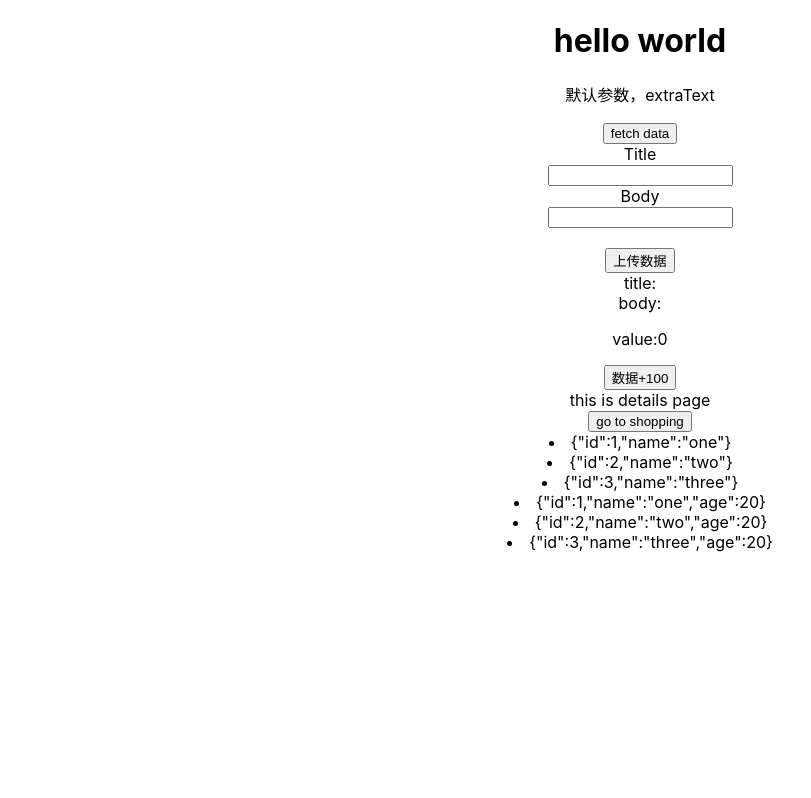
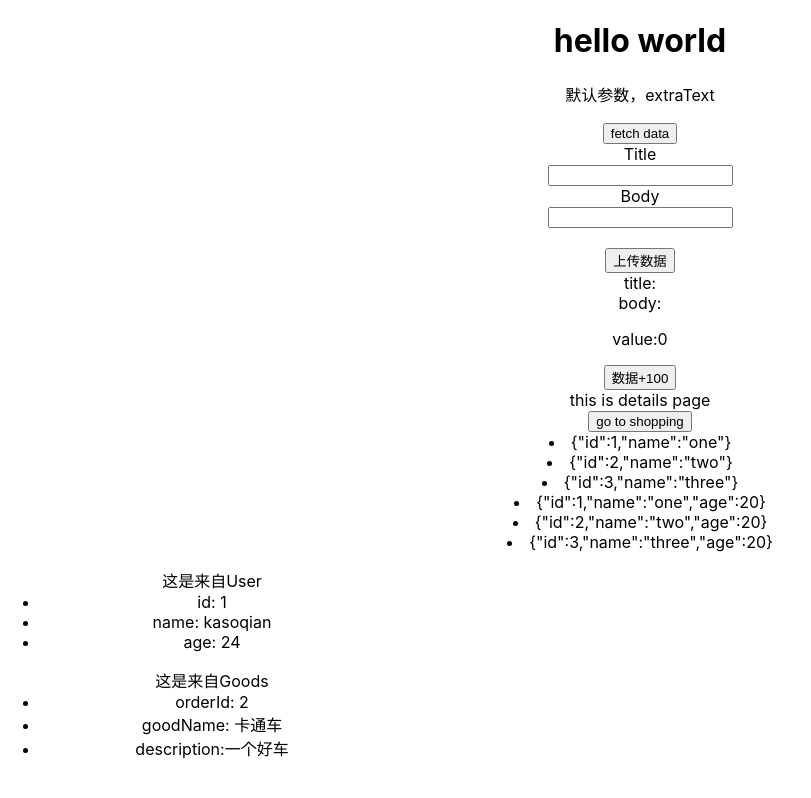
Before and after one commit to kasoqian/react-typescript-demo, a React (Create React App) app: page / in a window 1280 px wide. Shown: the whole page, without its empty margins (0-811 px from the left). Built offline with nearby package versions, Linux system fonts and the light colour scheme.

Commit message:
feat: 全注释, 方便理解与阅读

```diff
--- a/src/App.tsx
+++ b/src/App.tsx
@@ -1,38 +1,47 @@
+/**
+ * 学习React-Typescript的结合使用
+ * @author: kasoqian
+ * @date 2022-04-03
+ */
 import React, { useContext, useState } from "react";
+import { InputValueContext } from "./context/input";
+import Details from "./components/details/index";
+import ComplexDetails from "./components/complexDetails";
 import "./App.css";
-import { InputValueContext } from "./context/inputValue";
-import { AppProps, User } from "./interface";
-import { User as UserDetail } from "./components/details/index";
-import Details from "./components/details/index";
 
-interface FormData {
-  title: string;
-  body: string;
-}
+// 类型接口文件模块化
+import { AppProps, User, FormData, CheckTable, User2 } from "./interface";
+// 类型接口文件内嵌在组件中
+import { User as UserDetail } from "./components/details";
 
-type CheckTable = "Details" | "Shopping";
-
-const defaultFormData = {
+const defaultFormData: FormData = {
   title: "",
   body: "",
 };
 
-// 可以直接设置默认参数，并定义它的类型
+/**
+ * props传参类型-格式，默认值
+ * @param { headerText, extraText = "默认参数，extraText" } obj
+ * @type  AppProps :
+ * @returns {JSX.Element}
+ */
 function App({ headerText, extraText = "默认参数，extraText" }: AppProps) {
-  // 定义给到usstate，可选User和null类型
+  // 可选 User 和 null 类型
   const [user, setUser] = useState<User | null>(null);
-  // 定义一个formData的对象
+  // FormData 类型
   const [formeData, setFormeData] = useState<FormData>(defaultFormData);
+  // CheckTable 类型
+  const [checkTable, setcheckTable] = useState<CheckTable>("Details");
 
-  // 从state对象中拿到属性
   const { title, body } = formeData;
-
   const { state, dispatch } = useContext(InputValueContext);
 
-  const [checkTable, setcheckTable] = useState<CheckTable>("Details");
-
-  // 当input 改变时，重新定义formData的值
-  // 此处的"React.ChangeEvent<HTMLInputElement>"来自于类型推断，鼠标放在e上就会显示
+  /**
+   * 当 input 改变时，重新set formData值
+   * @param e
+   * @type  React.ChangeEvent<HTMLInputElement>
+   *        此处的"React.ChangeEvent<HTMLInputElement>"来自于类型推断，鼠标放在e上就会显示
+   */
   const onChange = (e: React.ChangeEvent<HTMLInputElement>) => {
     setFormeData(prevState => ({
       ...prevState,
@@ -40,14 +49,22 @@ function App({ headerText, extraText = "默认参数，extraText" }: AppProps) {
     }));
   };
 
-  // 点击提交时，显示当前的fordata
-  // 此处的"React.FormEvent<HTMLFormElement>"来自于类型推断，鼠标放在e上就会显示
+  /**
+   * 点击提交时，显示当前的fordata
+   * @param e
+   * @type React.FormEvent<HTMLFormElement>
+   *       此处的"React.FormEvent<HTMLFormElement>"来自于类型推断，鼠标放在e上就会显示
+   */
   const onSubmit = (e: React.FormEvent<HTMLFormElement>) => {
     e.preventDefault();
     alert(formeData);
     setFormeData(defaultFormData);
   };
 
+  /**
+   * 一个复杂的数据结构
+   * 数据类型拆分为 User 和 Address
+   */
   const fetchUser = () =>
     setUser({
       name: "kasoqian",
@@ -65,7 +82,7 @@ function App({ headerText, extraText = "默认参数，extraText" }: AppProps) {
     { id: 3, name: "three" },
   ];
 
-  const users2 = [
+  const users2: User2[] = [
     { id: 1, name: "one", age: 20 },
     { id: 2, name: "two", age: 20 },
     { id: 3, name: "three", age: 20 },
@@ -94,6 +111,7 @@ function App({ headerText, extraText = "默认参数，extraText" }: AppProps) {
       <div>title: {formeData.title}</div>
       <div>body:{formeData.body}</div>
       <p>value:{state.inputValue}</p>
+      {/* 调用 reducer 中的方法 */}
       <button onClick={() => dispatch({ type: "set_input_value_to_100" })}>
         数据+100
       </button>
@@ -115,6 +133,7 @@ function App({ headerText, extraText = "默认参数，extraText" }: AppProps) {
       )}
       <Details items={users}></Details>
       <Details items={users2}></Details>
+      <ComplexDetails></ComplexDetails>
     </div>
   );
 }
--- /dev/null
+++ b/src/components/complexDetails/index.tsx
@@ -0,0 +1,78 @@
+/**
+ * 讲述复合类型的使用案例
+ * @date 2022-04-03
+ * @author kasoqian
+ */
+
+// 注意 type 可以省略，但建议添加
+interface User {
+  type: "user";
+  id: number;
+  name: string;
+  age: number;
+}
+
+interface Good {
+  type: "good";
+  orderId: number;
+  goodsName: string;
+  description: string;
+}
+
+/**
+ * 复合数据类型
+ * User 或 Good 组成的复合数据类型
+ * 如某数据具有 User 类型，可以使用 User 的提示，但若调用 Good 的属性，则会报错
+ */
+type Item = User | Good;
+
+export default function App() {
+  /**
+   * 具有复合类型的数据
+   * @date items
+   * @type Item[]
+   * @returns {any}
+   */
+  const items: Item[] = [
+    {
+      type: "user",
+      id: 1,
+      name: "kasoqian",
+      age: 24,
+    },
+    {
+      type: "good",
+      orderId: 2,
+      goodsName: "卡通车",
+      description: "一个好车",
+    },
+  ];
+
+  return (
+    <div style={{ width: "30%" }}>
+      {items.map((item: Item) => {
+        //  === 后会自动提示 user , good
+        if (item.type === "user") {
+          return (
+            <ul>
+              这是来自User
+              {/* 鼠标放上去会发现这是User类型 */}
+              <li> id: {item.id}</li>
+              <li>name: {item.name}</li>
+              <li>age: {item.age}</li>
+            </ul>
+          );
+        }
+        return (
+          <ul>
+            这是来自Goods
+            {/* 鼠标放上去会发现这是Good类型 */}
+            <li>orderId: {item.orderId}</li>
+            <li>goodName: {item.goodsName}</li>
+            <li>description:{item.description}</li>
+          </ul>
+        );
+      })}
+    </div>
+  );
+}
--- a/src/components/details/index.tsx
+++ b/src/components/details/index.tsx
@@ -1,17 +1,45 @@
+/**
+ * 类型的继承与泛型
+ * @author kasoqian
+ * @date 2022-04-03
+ */
+
+// 导出，模块化的类型
 export interface User {
   id: number;
   name: string;
 }
 
+interface Item {
+  id: number;
+}
+
+/**
+ * 高阶
+ * 泛型可以理解为”动态类型“，他是基于传入的值进行推断
+ * 同时接收到的类型也可以继续进行传递
+ *
+ * 此接口接收一个 T ，并传给 items
+ */
+
 interface ItemProps<T> {
   items: T[];
 }
 
-export default function Details<T>({ items }: ItemProps<T>) {
+/**
+ * 此处将 T 更名为了 PorItem ，更符合实际场景
+ *
+ * 泛型 T extends Item 意为 T 是继承与 Item类型，必须具有 Item 上的 id 属性
+ * ItemProps<T> 意为 将 T 传入到 ItemProps<T> 的类型中得到一个新类型
+ */
+export default function Details<PorItem extends Item>({
+  items,
+}: ItemProps<PorItem>) {
   return (
     <>
-      {items.map((item: T) => {
-        return <li>{JSON.stringify(item)}</li>;
+      {/* PorItem 即从 props 传入的类型 */}
+      {items.map((item: PorItem) => {
+        return <li key={item.id}>{JSON.stringify(item)}</li>;
       })}
     </>
   );
--- a/src/index.tsx
+++ b/src/index.tsx
@@ -2,7 +2,7 @@ import React from "react";
 import ReactDOM from "react-dom";
 import "./index.css";
 import App from "./App";
-import InputValueProvider from "./context/inputValue";
+import InputValueProvider from "./context/input";
 import reportWebVitals from "./reportWebVitals";
 
 ReactDOM.render(
```
Also changed, not shown: src/context/input/index.tsx (renamed from src/context/inputValue.tsx, +19 -0 lines), src/interface.ts (+19 -0 lines), 1 other file (tests, documents, lock files or other folders).
